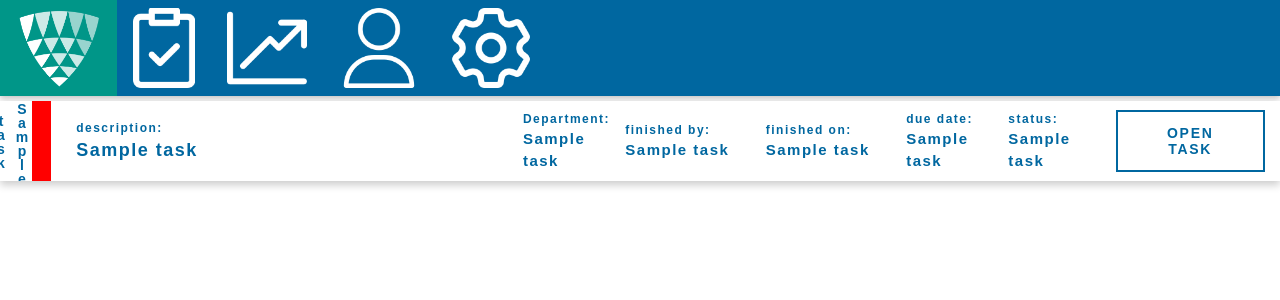
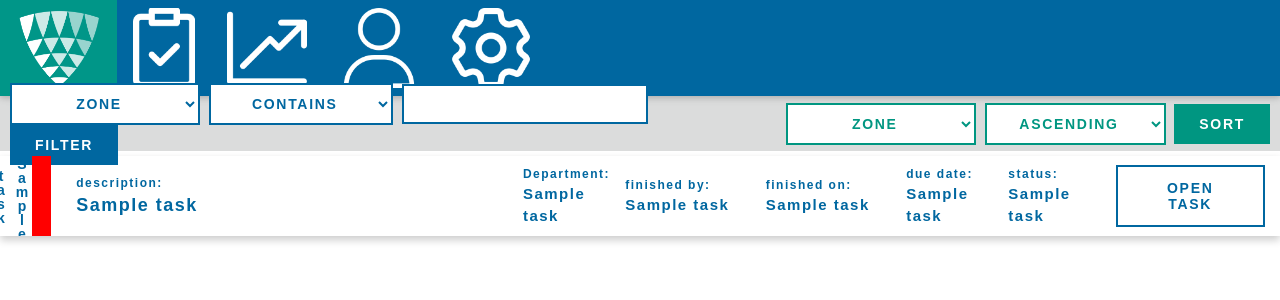
Before and after one commit to patrickvanriesen/patrick, a Flask app: template templates/finished_tasks.html in a window 1280 px wide. Shown: the top 300 px of the page. Run offline with Flask 3, Linux system fonts and the light colour scheme; the template is opened without the code that fills it: most values are stand-ins (such as "Sample title", 1, 10 or a date in 2020).

Commit message:
implement filter and sort on finsihed tasks

```diff
--- a/main.py
+++ b/main.py
@@ -126,15 +126,37 @@ def finished_tasks():
 
         # todo replace retrieving the next info for a function
         # task information - filtered on finished
-        tasks = DbCon(session['db']).return_result(
-            'SELECT TASK_TABLE.ROWID,* FROM TASK_TABLE JOIN Zone_table ON zone = Zone_description '
-            'WHERE status <> "new"')
+        query = 'SELECT TASK_TABLE.ROWID,* FROM TASK_TABLE JOIN Zone_table ON zone = Zone_description ' \
+                'WHERE status <> "new"'
+        tasks = DbCon(session['db']).return_result(query)
 
         # retrieve the info from the session_user, its not really needed to unpack but is for nicer html
         role = session['user']['role']
         rights = role['rights']
         buildings = role['building']
         zones = role['zones']
+
+        # filter tasks
+        # check if filter button it pressed
+        if request.args.get('filter_column'):
+            # if a value is given overwrite existing query
+            if request.args.get('filter_value'):
+                query = filter_tasks(query)
+                tasks = DbCon(session['db']).return_result(query)
+            # write query to session object (cookies)
+            session['query'] = query
+
+        # sort tasks
+        if request.args.get('sort_column'):
+            # check if already filtered exist
+            try:
+                if session['query']:
+                    query = session['query']
+            except:
+                query = query
+            # execute sort task functions
+            query = sort_tasks(query)
+            tasks = DbCon(session['db']).return_result(query)
 
         return render_template('finished_tasks.html', tasks=tasks, rights=rights, buildings=buildings, zones=zones)
 
--- a/templates/finished_tasks.html
+++ b/templates/finished_tasks.html
@@ -4,8 +4,49 @@
 
 <!-- block body contains all site specifics -->
 {% block body %}
+<!--filter and sorting bar-->
+<div id="filter_bar">
+    <div style="width:60%;margin:2px;margin-left:10px;">
+    <form method="GET">
+    <select class="lineage_blue_button" style="margin-right:4px;padding: 10px 23px" name="filter_column" >
+        <option>Zone</option>
+        <option>department</option>
+        <option>status</option>
+        <option>due_date</option>
+        <option>start_date</option>
+        <option>responsible</option>
+        <option>description</option>
+    </select>
+    <select class="lineage_blue_button" style="margin-right:4px;padding: 10px 23px" name="filter_type" >
+        <option>contains</option>
+        <option>equals</option>
+        <option>starts with</option>
+        <option>ends with</option>
+    </select>
+    <input type="text" id="filter_value" class="lineage_blue_button" style="margin-right:4px;padding: 10px 23px" name="filter_value">
+    <input type="submit" class="lineage_blue_button_inverted" value="Filter" style="padding: 10px 23px">
+    </form>
+    </div>
+    <div style="width:40%; display:flex; flex-direction:row-reverse;margin:2px; margin-right:10px; " >
+    <form method="get">
+        <select class="lineage_green_button" style="margin-right:4px;padding: 10px 23px" name="sort_column" >
+        <option>Zone</option>
+        <option>department</option>
+        <option>status</option>
+        <option>due_date</option>
+        <option>start_date</option>
+        <option>responsible</option>
+        <option>description</option>
+       </select>
+        <select class="lineage_green_button" style="margin-right:4px;padding: 10px 23px" name="sort_value">
+            <option>Ascending</option>
+            <option>Descending</option>
+        </select>
+        <input type="submit" value="Sort" class="lineage_green_button_inverted" style="padding: 10px 23px">
+     </form>
+     </div>
+</div>
 <!-- Task List -->
-
 <div class="task_container">
     {% for task in tasks %}
     <div class="task_row">
@@ -80,7 +121,6 @@
     </div>
     {% endfor %}
 </div>
-
 <!-- task modal styling based status and or user settings-->
 <div id="task_modal_full" class="task_modal">
     <div id="task_modal_content" class="task_modal_content" style="padding:50px;padding-top:20px; height:80%">
--- a/templates/home.html
+++ b/templates/home.html
@@ -2,7 +2,7 @@
 {% block title %} homepage {% endblock %}
 <!-- block body contains all site specifics,in this case task list + open task modal -->
 {% block body %}
-
+<!--filter and sorting bar-->
 <div id="filter_bar">
     <div style="width:60%;margin:2px;margin-left:10px;">
     <form method="GET">
@@ -44,8 +44,6 @@
      </form>
      </div>
 </div>
-
-
 <!-- Task List  : style new -->
 <div class="task_container">
     {% for task in tasks %}
--- a/todos.txt
+++ b/todos.txt
@@ -10,7 +10,7 @@ fix the task modal in re-occuring tasks
 -implement filter options.
 also filter on creation in NEW,Finished
 
--implement sorting options
+-implement sorting options DONE
 
 - think of a way to combine the filter and sorting :):(
 
```
Also changed, not shown: KBL.db.
